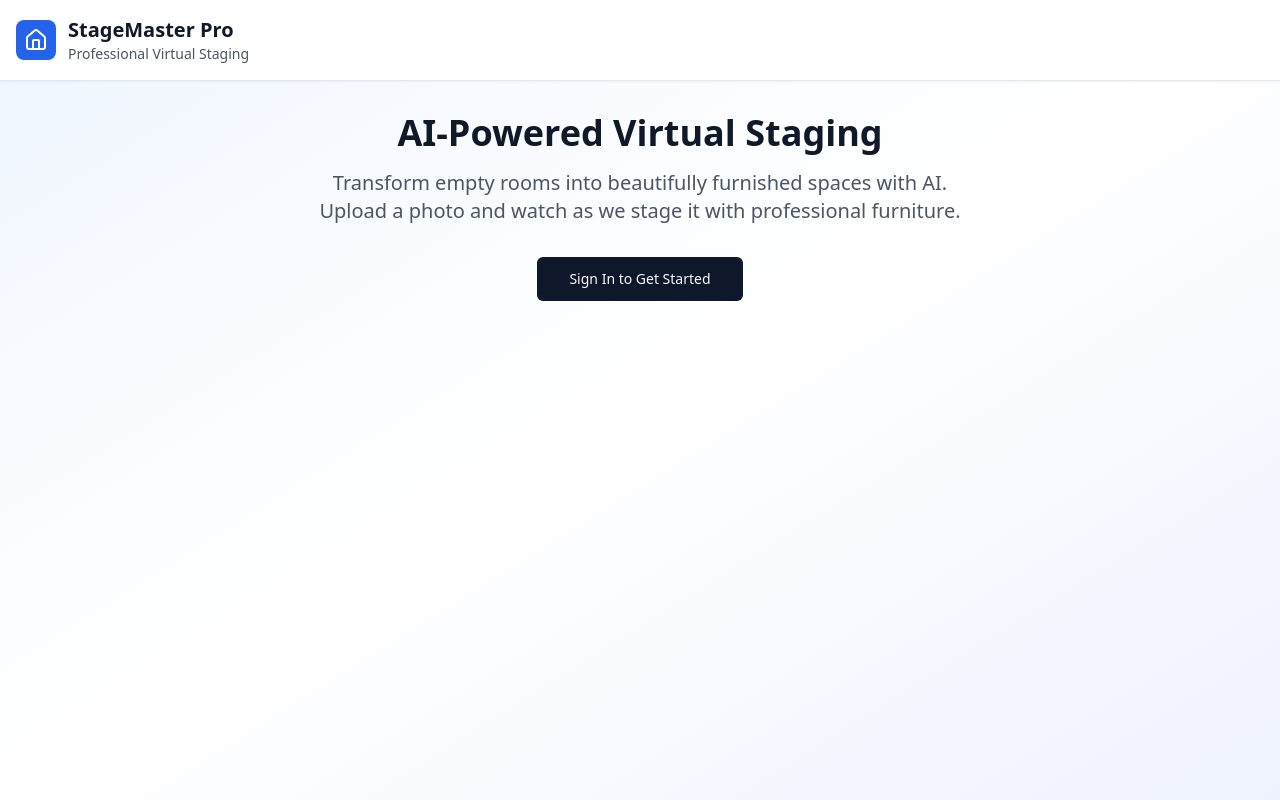
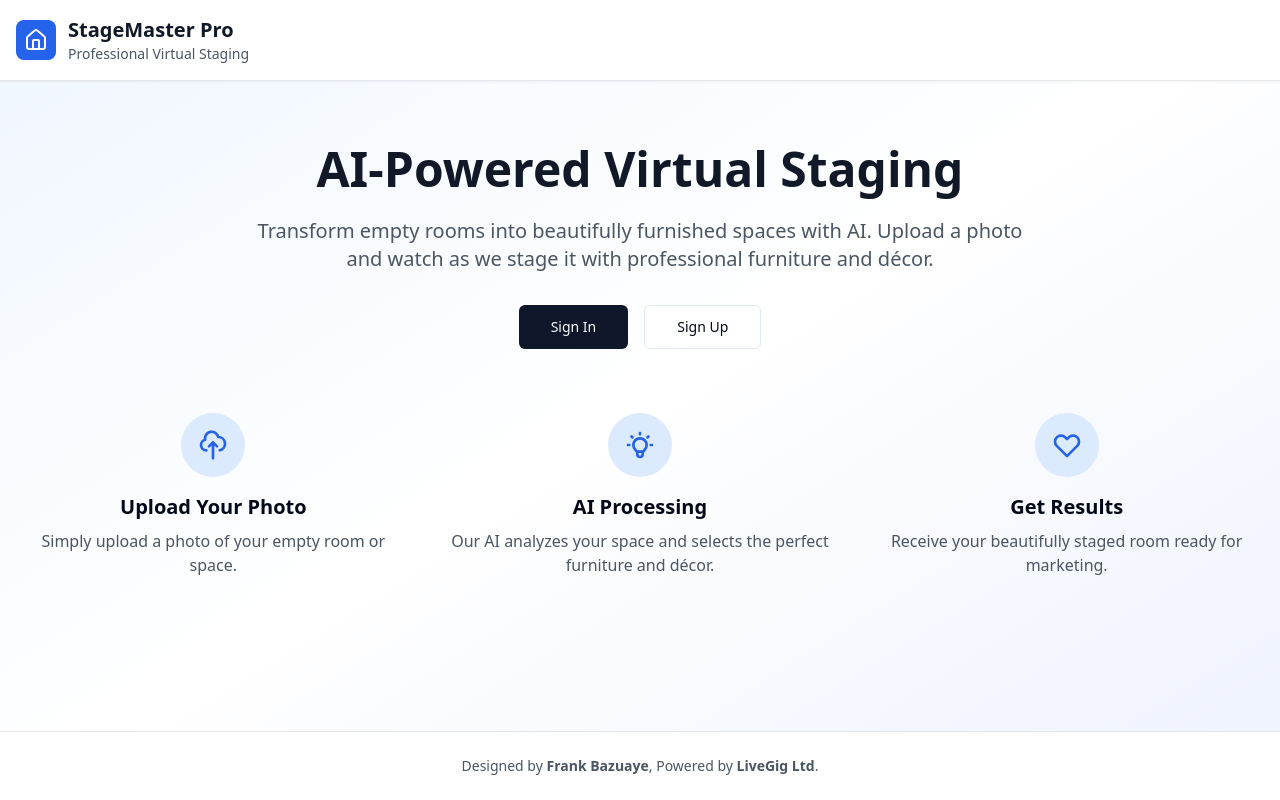
Before and after one commit to fbazuaye/furnish-my-vision, a React (Vite) app: page / in a window 1280 px wide. Built offline with nearby package versions, Linux system fonts and the light colour scheme.

Commit message:
Add home page, auth, and dashboard UI elements
Implement home page with login/signup buttons, add back-to-home buttons to auth and dashboard pages, and create a footer with specified text on home, auth, and dashboard pages.

```diff
--- /dev/null
+++ b/src/components/Footer.tsx
@@ -0,0 +1,16 @@
+import React from 'react';
+
+export const Footer = () => {
+  return (
+    <footer className="bg-white border-t border-gray-200 mt-auto">
+      <div className="container mx-auto px-4 py-6">
+        <div className="text-center text-sm text-gray-600">
+          <p>
+            Designed by <span className="font-semibold">Frank Bazuaye</span>,
+            Powered by <span className="font-semibold">LiveGig Ltd</span>.
+          </p>
+        </div>
+      </div>
+    </footer>
+  );
+};
--- /dev/null
+++ b/src/components/StaticHomePage.tsx
@@ -0,0 +1,71 @@
+import React from 'react';
+import { Link } from 'react-router-dom';
+import { Button } from '@/components/ui/button';
+import { Header } from '@/components/Header';
+import { Footer } from '@/components/Footer';
+
+export const StaticHomePage = () => {
+  return (
+    <div className="min-h-screen bg-gradient-to-br from-blue-50 via-white to-indigo-50 flex flex-col">
+      <Header />
+
+      <main className="flex-1 container mx-auto px-4 py-16">
+        <div className="text-center mb-12">
+          <h1 className="text-5xl font-bold text-gray-900 mb-6">
+            AI-Powered Virtual Staging
+          </h1>
+          <p className="text-xl text-gray-600 max-w-3xl mx-auto mb-8">
+            Transform empty rooms into beautifully furnished spaces with AI.
+            Upload a photo and watch as we stage it with professional furniture and décor.
+          </p>
+          <div className="space-x-4">
+            <Link to="/auth">
+              <Button size="lg" className="px-8">
+                Sign In
+              </Button>
+            </Link>
+            <Link to="/auth">
+              <Button size="lg" variant="outline" className="px-8">
+                Sign Up
+              </Button>
+            </Link>
+          </div>
+        </div>
+
+        <div className="grid md:grid-cols-3 gap-8 mt-16">
+          <div className="text-center">
+            <div className="bg-blue-100 rounded-full w-16 h-16 flex items-center justify-center mx-auto mb-4">
+              <svg className="w-8 h-8 text-blue-600" fill="none" stroke="currentColor" viewBox="0 0 24 24">
+                <path strokeLinecap="round" strokeLinejoin="round" strokeWidth={2} d="M7 16a4 4 0 01-.88-7.903A5 5 0 1115.9 6L16 6a5 5 0 011 9.9M15 13l-3-3m0 0l-3 3m3-3v12" />
+              </svg>
+            </div>
+            <h3 className="text-xl font-semibold mb-2">Upload Your Photo</h3>
+            <p className="text-gray-600">Simply upload a photo of your empty room or space.</p>
+          </div>
+
+          <div className="text-center">
+            <div className="bg-blue-100 rounded-full w-16 h-16 flex items-center justify-center mx-auto mb-4">
+              <svg className="w-8 h-8 text-blue-600" fill="none" stroke="currentColor" viewBox="0 0 24 24">
+                <path strokeLinecap="round" strokeLinejoin="round" strokeWidth={2} d="M9.663 17h4.673M12 3v1m6.364 1.636l-.707.707M21 12h-1M4 12H3m3.343-5.657l-.707-.707m2.828 9.9a5 5 0 117.072 0l-.548.547A3.374 3.374 0 0014 18.469V19a2 2 0 11-4 0v-.531c0-.895-.356-1.754-.988-2.386l-.548-.547z" />
+              </svg>
+            </div>
+            <h3 className="text-xl font-semibold mb-2">AI Processing</h3>
+            <p className="text-gray-600">Our AI analyzes your space and selects the perfect furniture and décor.</p>
+          </div>
+
+          <div className="text-center">
+            <div className="bg-blue-100 rounded-full w-16 h-16 flex items-center justify-center mx-auto mb-4">
+              <svg className="w-8 h-8 text-blue-600" fill="none" stroke="currentColor" viewBox="0 0 24 24">
+                <path strokeLinecap="round" strokeLinejoin="round" strokeWidth={2} d="M4.318 6.318a4.5 4.5 0 000 6.364L12 20.364l7.682-7.682a4.5 4.5 0 00-6.364-6.364L12 7.636l-1.318-1.318a4.5 4.5 0 00-6.364 0z" />
+              </svg>
+            </div>
+            <h3 className="text-xl font-semibold mb-2">Get Results</h3>
+            <p className="text-gray-600">Receive your beautifully staged room ready for marketing.</p>
+          </div>
+        </div>
+      </main>
+
+      <Footer />
+    </div>
+  );
+};
--- a/src/pages/Auth.tsx
+++ b/src/pages/Auth.tsx
@@ -5,8 +5,9 @@ import { Input } from "@/components/ui/input";
 import { Label } from "@/components/ui/label";
 import { Card, CardContent, CardDescription, CardFooter, CardHeader, CardTitle } from "@/components/ui/card";
 import { Tabs, TabsContent, TabsList, TabsTrigger } from "@/components/ui/tabs";
+import { Footer } from "@/components/Footer";
 import { toast } from "sonner";
-import { useNavigate } from "react-router-dom";
+import { useNavigate, Link } from "react-router-dom";
 
 const Auth = () => {
   const [email, setEmail] = useState("");
@@ -63,8 +64,18 @@ const Auth = () => {
   };
 
   return (
-    <div className="min-h-screen bg-gradient-to-br from-blue-50 via-white to-indigo-50 flex items-center justify-center p-4">
-      <Card className="w-full max-w-md">
+    <div className="min-h-screen bg-gradient-to-br from-blue-50 via-white to-indigo-50 flex flex-col">
+      <div className="flex-1 flex items-center justify-center p-4">
+        <div className="w-full max-w-md">
+          <div className="mb-4">
+            <Link to="/">
+              <Button variant="ghost">
+                ← Back to Home
+              </Button>
+            </Link>
+          </div>
+
+          <Card className="w-full">
             <CardHeader className="text-center">
               <CardTitle className="text-2xl font-bold">Welcome</CardTitle>
               <CardDescription>Sign in to your account or create a new one</CardDescription>
@@ -150,6 +161,10 @@ const Auth = () => {
             </CardContent>
           </Card>
         </div>
+      </div>
+
+      <Footer />
+    </div>
   );
 };
 
--- a/src/pages/Index.tsx
+++ b/src/pages/Index.tsx
@@ -4,7 +4,9 @@ import { ImageUpload } from "@/components/ImageUpload";
 import { StagingForm } from "@/components/StagingForm";
 import { ResultsGallery } from "@/components/ResultsGallery";
 import { Header } from "@/components/Header";
+import { Footer } from "@/components/Footer";
 import { UserProfile } from "@/components/UserProfile";
+import { StaticHomePage } from "@/components/StaticHomePage";
 import { useAuth } from "@/hooks/useAuth";
 import { Button } from "@/components/ui/button";
 import { Link } from "react-router-dom";
@@ -59,61 +61,55 @@ const Index = () => {
   }
 
   if (!user) {
-    return (
-      <div className="min-h-screen bg-gradient-to-br from-blue-50 via-white to-indigo-50">
-        <Header />
-        <main className="container mx-auto px-4 py-8">
-          <div className="text-center mb-12">
-            <h1 className="text-4xl font-bold text-gray-900 mb-4">
-              AI-Powered Virtual Staging
-            </h1>
-            <p className="text-xl text-gray-600 max-w-2xl mx-auto mb-8">
-              Transform empty rooms into beautifully furnished spaces with AI.
-              Upload a photo and watch as we stage it with professional furniture.
-            </p>
-            <div className="space-x-4">
-              <Link to="/auth">
-                <Button size="lg">Sign In to Get Started</Button>
-              </Link>
-            </div>
-          </div>
-        </main>
-      </div>
-    );
+    return <StaticHomePage />;
   }
 
   if (showProfile) {
     return (
-      <div className="min-h-screen bg-gradient-to-br from-blue-50 via-white to-indigo-50">
+      <div className="min-h-screen bg-gradient-to-br from-blue-50 via-white to-indigo-50 flex flex-col">
         <Header />
         <div className="container mx-auto px-4 py-4">
+          <div className="flex space-x-4">
+            <Link to="/">
+              <Button variant="ghost">
+                ← Back to Home
+              </Button>
+            </Link>
             <Button
               onClick={() => setShowProfile(false)}
               variant="outline"
-            className="mb-4"
             >
               ← Back to Staging
             </Button>
           </div>
+        </div>
         <UserProfile user={user} onSignOut={() => setShowProfile(false)} />
+        <Footer />
       </div>
     );
   }
 
   return (
-    <div className="min-h-screen bg-gradient-to-br from-blue-50 via-white to-indigo-50">
+    <div className="min-h-screen bg-gradient-to-br from-blue-50 via-white to-indigo-50 flex flex-col">
       <Header />
 
       <div className="container mx-auto px-4 py-4">
         <div className="flex justify-between items-center mb-4">
+          <div className="flex items-center space-x-4">
+            <Link to="/">
+              <Button variant="ghost">
+                ← Back to Home
+              </Button>
+            </Link>
             <h2 className="text-lg font-semibold">Welcome, {user.user_metadata?.full_name || user.email}</h2>
+          </div>
           <Button onClick={() => setShowProfile(true)} variant="outline">
             View Profile & Gallery
           </Button>
         </div>
       </div>
 
-      <main className="container mx-auto px-4 py-8">
+      <main className="flex-1 container mx-auto px-4 py-8">
         {!uploadedImage ? (
           <>
             <div className="text-center mb-12">
@@ -147,6 +143,8 @@ const Index = () => {
           />
         )}
       </main>
+
+      <Footer />
     </div>
   );
 };
```
Lines whose indentation alone changed are shown as unchanged.
